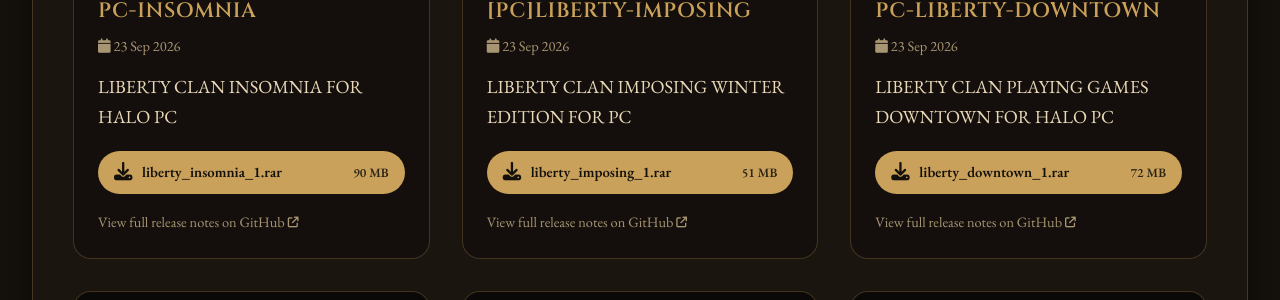
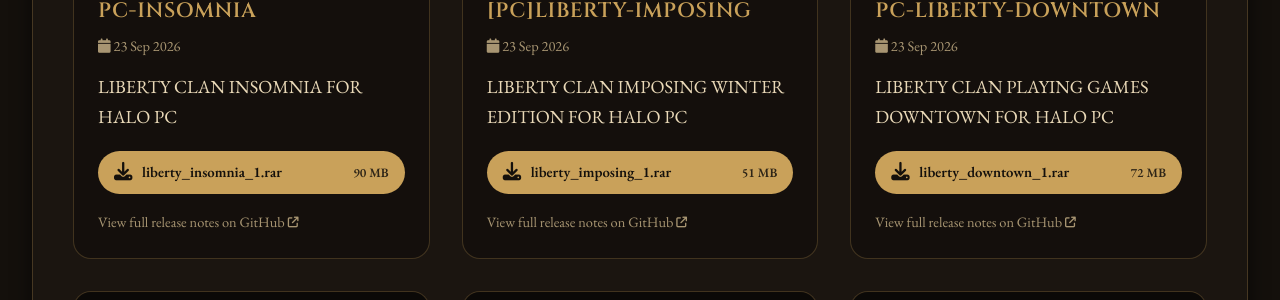
Before and after one commit to Chalwk/NC-Halo-Maps, a Jekyll site: the page built from maps.html, in a window 1280 px wide and 900 px high, scrolled down 2270 px. Shown: the part 186-486 px from the top of the window. Built offline with Jekyll 4.4.1, drawn with Linux system fonts in a browser that asks for light colours.

Commit message:
chore: update releases data

```diff
--- a/_data/releases.json
+++ b/_data/releases.json
@@ -233,7 +233,7 @@
     "id": 394751577,
     "tag": "PC-LIBERTY-IMPOSING",
     "name": "[PC]LIBERTY-IMPOSING",
-    "body": "LIBERTY CLAN IMPOSING WINTER EDITION FOR PC",
+    "body": "LIBERTY CLAN IMPOSING WINTER EDITION FOR HALO PC",
     "prerelease": false,
     "published_at": "2026-09-23T14:35:04Z",
     "html_url": "https://github.com/nakedchick-code/NC-Halo-Maps/releases/tag/PC-LIBERTY-IMPOSING",
```
